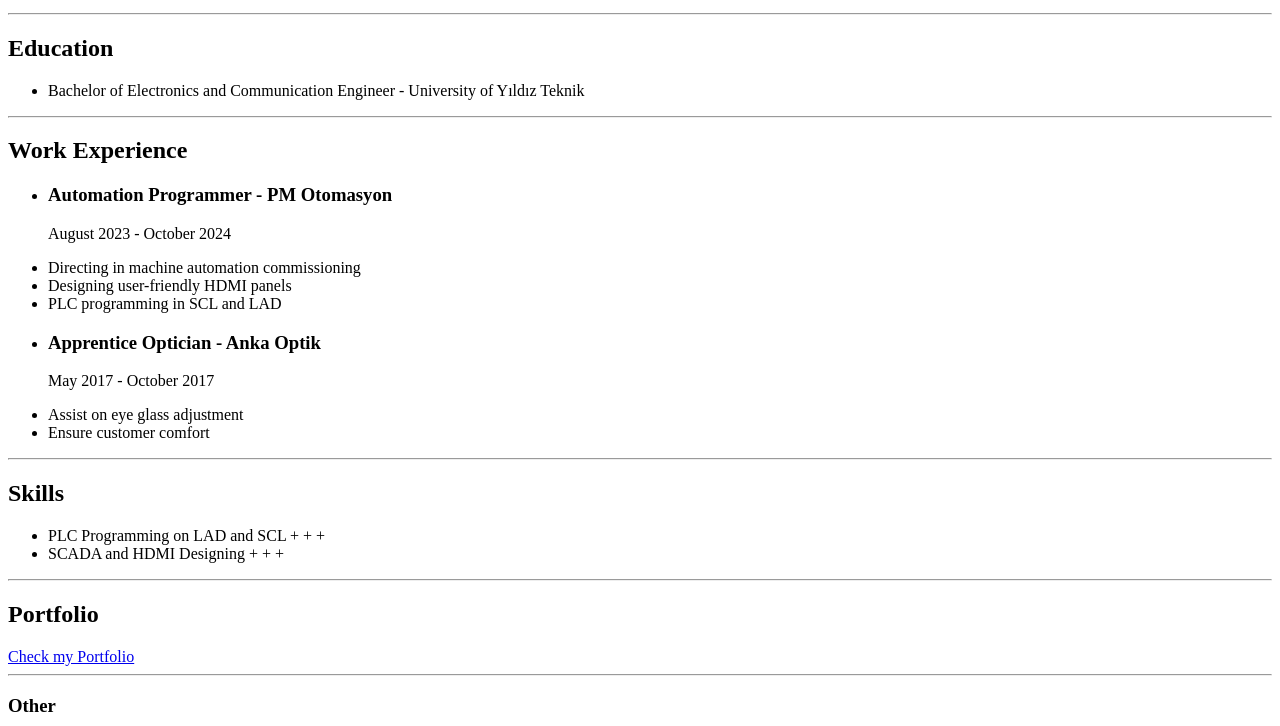
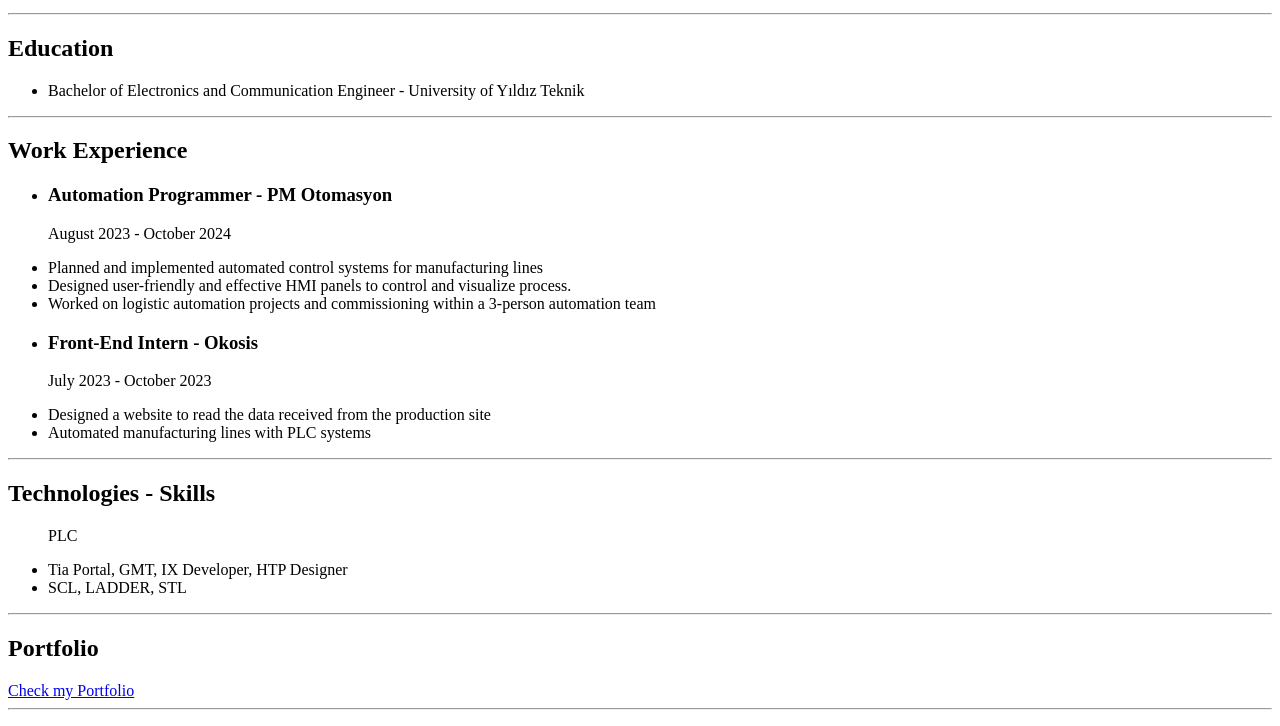
Before and after one commit to Muveyt/Resume, a plain HTML site: page index.html in a window 1280 px wide. Shown: the part 518-1244 px from the top of the page. Drawn offline with Linux system fonts and the light colour scheme.

Commit message:
Update index.html

```diff
--- a/index.html
+++ b/index.html
@@ -24,22 +24,23 @@
     <ul>
         <li><h3>Automation Programmer - PM Otomasyon</li></h3>
             <p>August 2023 - October 2024</p>
-            <li>Directing in machine automation commissioning</li>
-            <li>Designing user-friendly HDMI panels</li>
-            <li>PLC programming in SCL and LAD</li>
+            <li>Planned and implemented automated control systems for manufacturing lines</li>
+            <li>Designed user-friendly and effective HMI panels to control and visualize process.</li>
+            <li>Worked on logistic automation projects and commissioning within a 3-person automation team</li>
         </li>
-        <li><h3>Apprentice Optician - Anka Optik</h3>
-            <p>May 2017 - October 2017</p>
-            <li>Assist on eye glass adjustment </li>
-            <li>Ensure customer comfort</li>
+        <li><h3>Front-End Intern - Okosis </h3>
+            <p>July 2023 - October 2023</p>
+            <li>Designed a website to read the data received from the production site </li>
+            <li>Automated manufacturing lines with PLC systems</li>
         </li>
     </ul>
 
     <hr/>
-    <h2>Skills</h2>
+    <h2>Technologies - Skills</h2>
     <ul>
-        <li>PLC Programming on LAD and SCL + + +  </li>
-        <li>SCADA and HDMI Designing + + +</li>
+        <p>PLC</p>
+        <li>Tia Portal, GMT, IX Developer, HTP Designer </li>
+        <li>SCL, LADDER, STL</li>
     </ul>
 
     <hr/>
```
